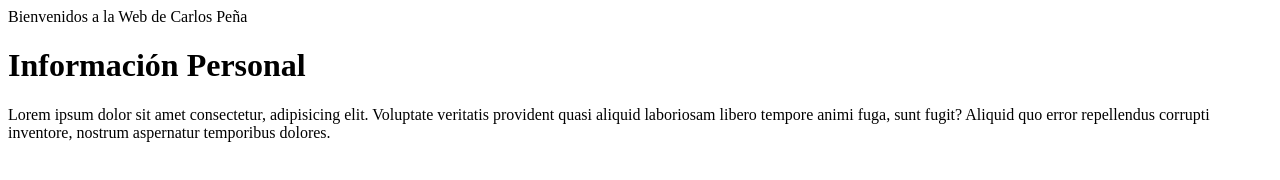
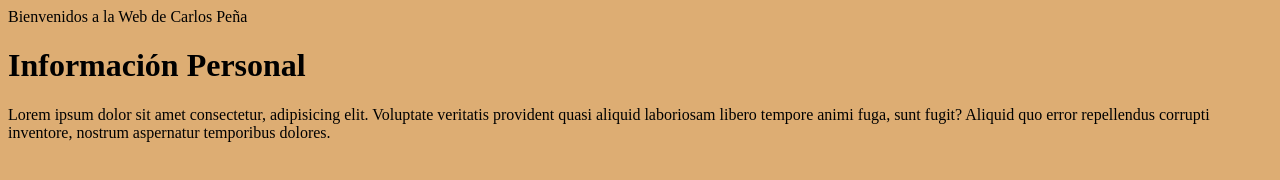
Before and after one commit to CEPENAR/webpersonal, a plain HTML site: page index.html in a window 1280 px wide. Drawn offline with Linux system fonts and the light colour scheme.

Commit message:
Actulizando la web

```diff
--- a/index.html
+++ b/index.html
@@ -4,6 +4,13 @@
     <meta charset="UTF-8">
     <meta name="viewport" content="width=device-width, initial-scale=1.0">
     <title>Mi Web Personal</title>
+    <style>
+
+        body{
+            background-color: rgb(221, 173, 115);
+        }
+
+    </style>
 </head>
 <body>
     <header>Bienvenidos a la Web de Carlos Peña</header>
```
